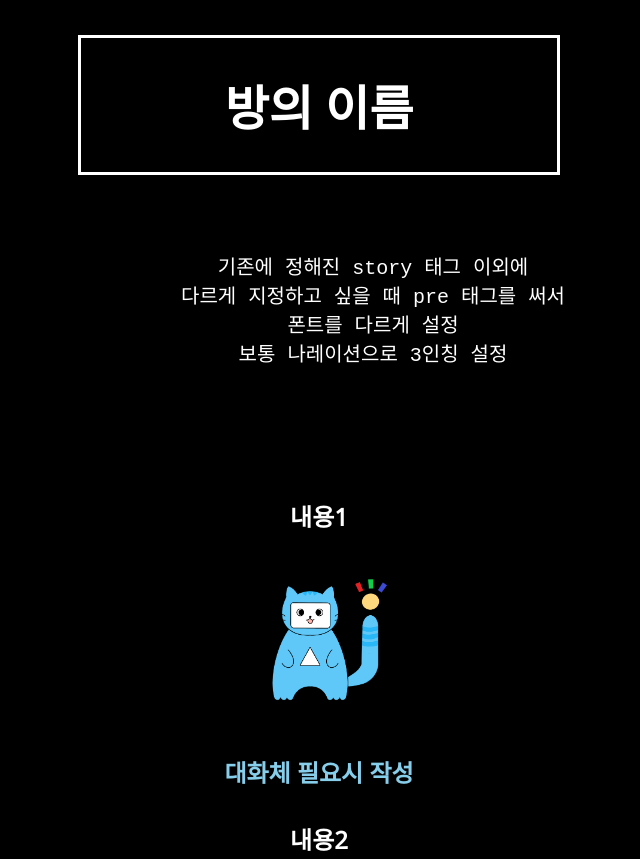
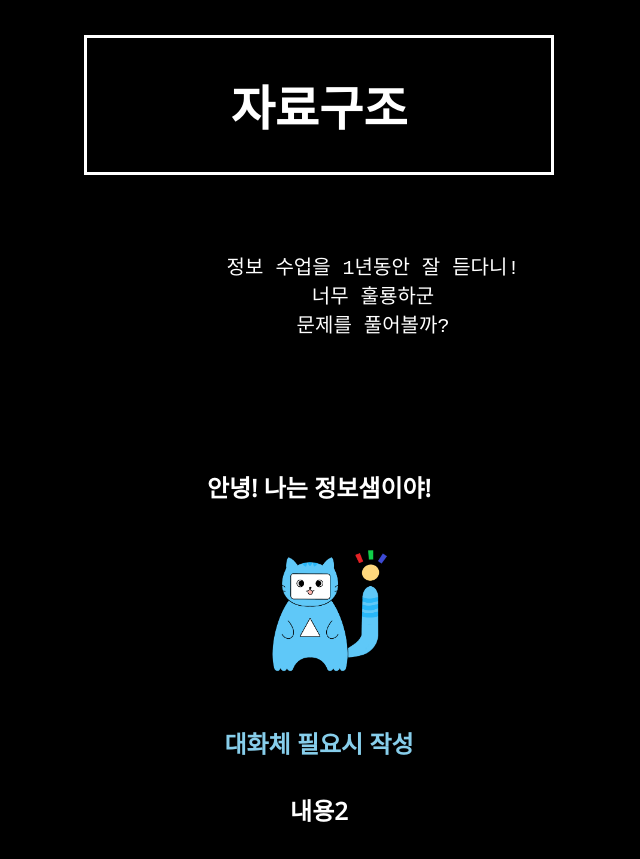
Before and after one commit to annehan22/maze_infoexam, a plain HTML site: page code_page/page01_start.html in a window 1280 px wide. Shown: the top 859 px of the page, without its empty margins (321-961 px from the left). Drawn offline with Linux system fonts and the light colour scheme; a web font is replaced by a local one.

Commit message:
page01 수정

```diff
--- a/code_page/page01_start.html
+++ b/code_page/page01_start.html
@@ -2,7 +2,7 @@
 <html>
 
   <head>
-      <title> 방탈출 게임의 제목 작성 </title>
+      <title> 정보 수업의 방탈출 </title>
       <meta charset="UTF-8">
       <link rel="stylesheet" href="./style.css">
       <script type="text/javascript" src="./script.js"></script>
@@ -14,7 +14,7 @@
 
       <br>
       <div class problem_box style="border:white; border-width:3px; border-style:solid;">
-         <h1 style="color:white">  　　　방의 이름　　　  </h1>
+         <h1 style="color:white">  　　　자료구조　　　  </h1>
       </div>
 
 
@@ -23,15 +23,14 @@
          <br>
          <pre style="font-size: 20px;">
 
-         기존에 정해진 story 태그 이외에
-         다르게 지정하고 싶을 때 pre 태그를 써서
-         폰트를 다르게 설정
-         보통 나레이션으로 3인칭 설정
+         정보 수업을 1년동안 잘 듣다니!
+         너무 훌룡하군
+         문제를 풀어볼까?
 
          </pre>
          <br>
 
-         <h4> 내용1 </h4>
+         <h4> 안녕! 나는 정보샘이야! </h4>
 
          <img src = "../image/page1-1.png" width="170" height="150">
          <h4 style="color:skyblue;"> 대화체 필요시 작성 </h4>
```
